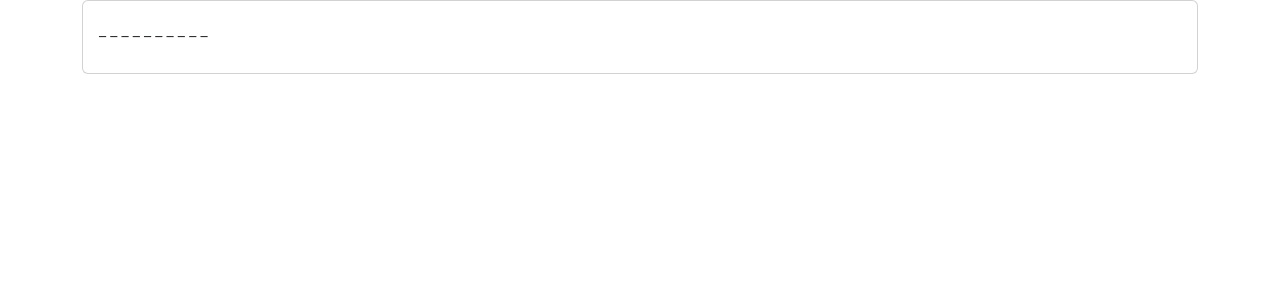
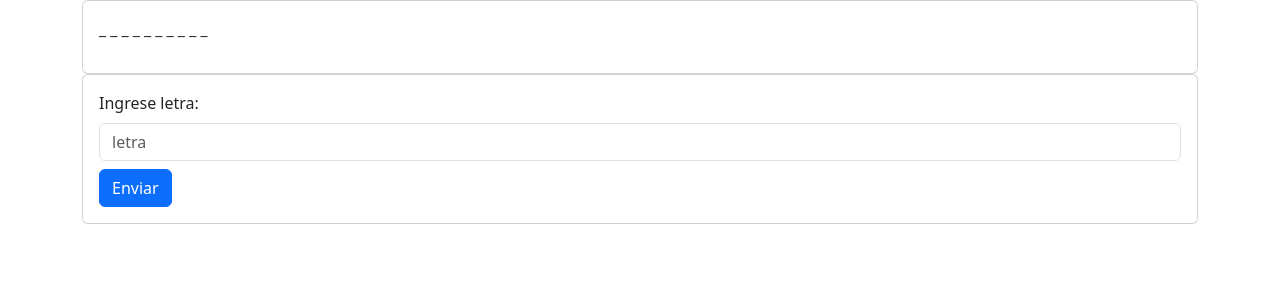
Before and after one commit to avillaq/Juego-Ahorcado, an Angular app: page / in a window 1280 px wide. Shown: the top 300 px of the page. Built offline with nearby package versions, Linux system fonts and the light colour scheme.

Commit message:
añadimos un formulario basico para que ingrese una letra y lo envie.

```diff
--- a/src/app/tablero/tablero.component.html
+++ b/src/app/tablero/tablero.component.html
@@ -7,3 +7,20 @@
         </p>
     </div>
 </div>
+
+<div class="card">
+    <div class="card-body">
+        <form>
+        <div>
+            <label for="" class="form-label">
+                Ingrese letra:
+            </label>
+            <input type="text" class="form-control" placeholder="letra">
+        </div>
+        <button class="btn btn-primary mt-2">
+            Enviar
+        </button>
+    </form>
+
+    </div>
+</div>
```
